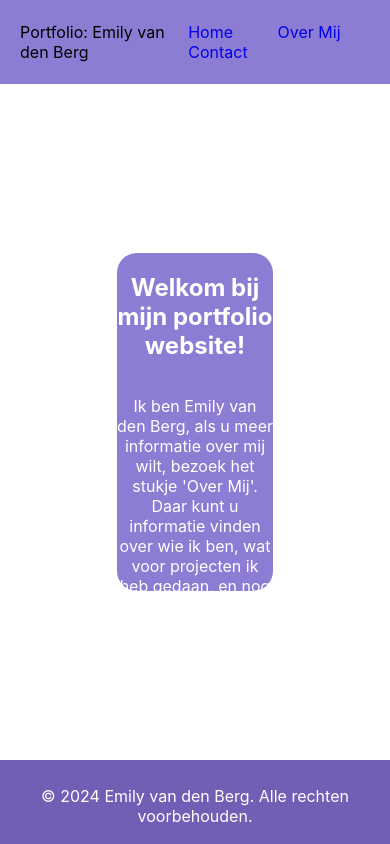
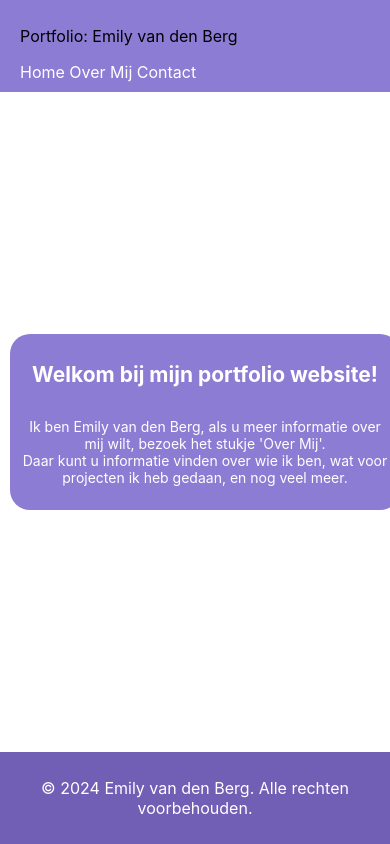
Before and after one commit to EmilyVanDenBerg/p3-keuzevak, a plain HTML site: page index.html in a window 390 px wide. Drawn offline with Linux system fonts and the light colour scheme.

Commit message:
nieuwe versie

```diff
--- a/styles.scss
+++ b/styles.scss
@@ -16,20 +16,18 @@ body {
   font-family: $font-family;
   margin: 0;
   padding: 0;
-  display: grid;
-  grid-template-rows: 10vh 80vh 10vh;
-  grid-template-columns: 1fr;
-  grid-template-areas: "header" "main" "footer";
-  overflow: hidden;
+  display: flex;
+  flex-direction: column;
+  min-height: 100vh;
 }
 
 header {
-  grid-area: header;
   background-color: $color-primary;
   padding: 10px 20px;
   display: flex;
   justify-content: space-between;
   align-items: center;
+  flex-shrink: 0;
 
   .header-left {
     margin-right: auto;
@@ -47,6 +45,7 @@ header {
         a {
           text-decoration: none;
           margin: 0 20px;
+          color: $font-color;
         }
       }
     }
@@ -54,9 +53,11 @@ header {
 }
 
 main {
-  grid-area: main;
+  flex-grow: 1;
   @extend %flex-center;
-  overflow: hidden;
+  flex-direction: column;
+  padding: 20px;
+  width: 100%;
 
   .centerblock, .block {
     @extend %flex-center;
@@ -66,45 +67,41 @@ main {
     color: $font-color;
     text-align: center;
     border-radius: $border-radius;
+    padding: 20px;
+    margin: 10px 0;
+    width: 100%;
+    max-width: 600px;
+    box-sizing: border-box;
   }
 
   .centerblock {
-    height: 40vh;
-    width: 40vw;
+    height: auto;
   }
 
   .block {
-    height: 30vh;
-    width: 20vw;
-    margin: 20px;
+    height: auto;
   }
 }
 
 footer {
-  grid-area: footer;
   background-color: $color-secondary;
   padding: 10px 0;
   text-align: center;
-  overflow: hidden;
   color: $font-color;
+  flex-shrink: 0;
 }
 
-/* Mediaqueries voor specifieke resoluties */
-
-/* 800x600 */
-@media only screen and (max-width: 800px) and (max-height: 600px) {
-  body {
-    grid-template-rows: 20vh 60vh 20vh;
-  }
-
+/* Media queries voor responsiviteit */
+@media (max-width: 800px) {
   header {
-    padding: 5px;
+    flex-direction: column;
+    align-items: flex-start;
 
     nav {
       ul {
         li {
           a {
-            margin: 0 5px;
+            margin: 5px 0;
           }
         }
       }
@@ -112,70 +109,29 @@ footer {
   }
 
   main {
+    padding: 10px;
+
     .centerblock, .block {
-      width: 90vw;
-      font-size: 14px; /* Aangepaste tekstgrootte */
+      font-size: 14px;
+      padding: 10px;
+      margin: 10px 0;
     }
   }
 }
 
-/* 1920x1080 */
-@media only screen and (min-width: 1920px) and (min-height: 1080px) {
-  body {
-    grid-template-rows: 10vh 80vh 10vh;
-  }
-
-  header {
-    padding: 10px 20px;
-
-    nav {
-      ul {
-        li {
-          a {
-            margin: 0 20px;
-          }
-        }
-      }
-    }
-  }
-
+@media (min-width: 1920px) {
   main {
-    .centerblock {
-      height: 40vh;
-      width: 40vw;
-    }
-
-    .block {
-      height: 30vh;
-      width: 20vw;
-      margin: 20px;
+    .centerblock, .block {
+      max-width: 800px;
+      font-size: 18px;
     }
   }
 }
 
-/* 1024x768 */
-@media only screen and (min-width: 1024px) and (min-height: 768px) {
-  body {
-    grid-template-rows: 15vh 70vh 15vh;
-  }
-
-  header {
-    padding: 10px;
-
-    nav {
-      ul {
-        li {
-          a {
-            margin: 0 10px;
-          }
-        }
-      }
-    }
-  }
-
+@media (min-width: 1024px) and (max-width: 1919px) {
   main {
     .centerblock, .block {
-      width: 80vw;
+      max-width: 700px;
     }
   }
 }
```
Also changed, not shown: robots.txt, styles.css, 1 other file.
